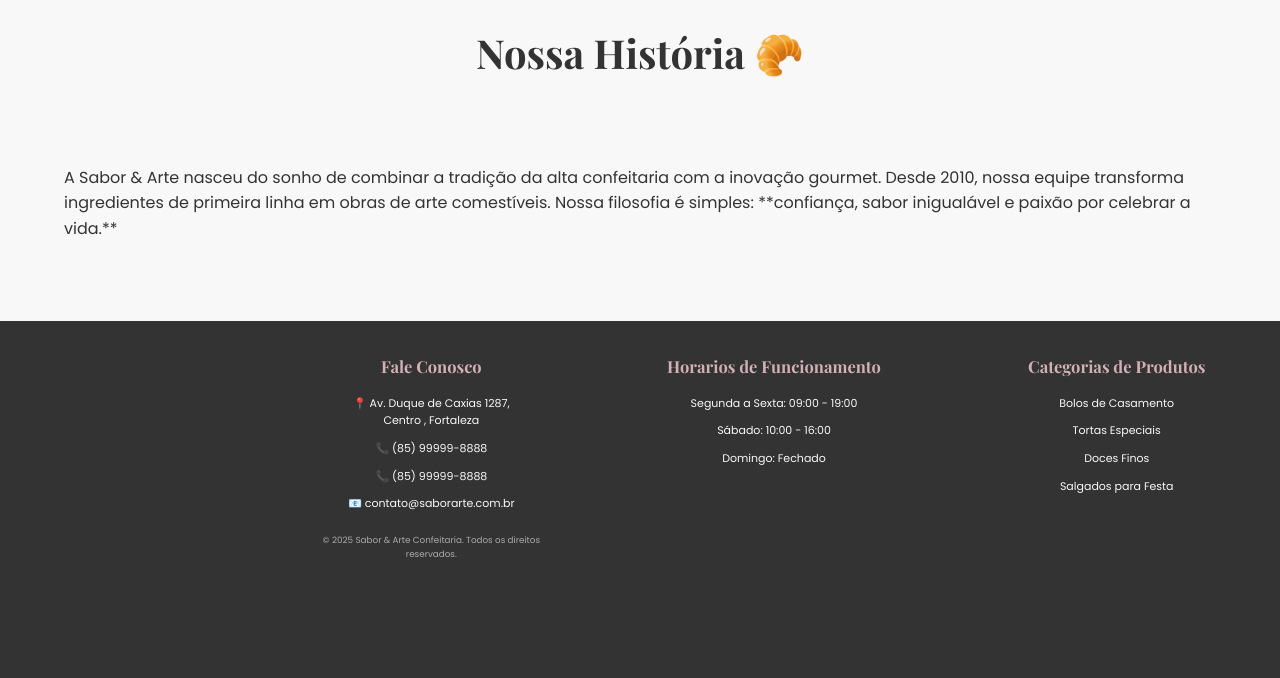
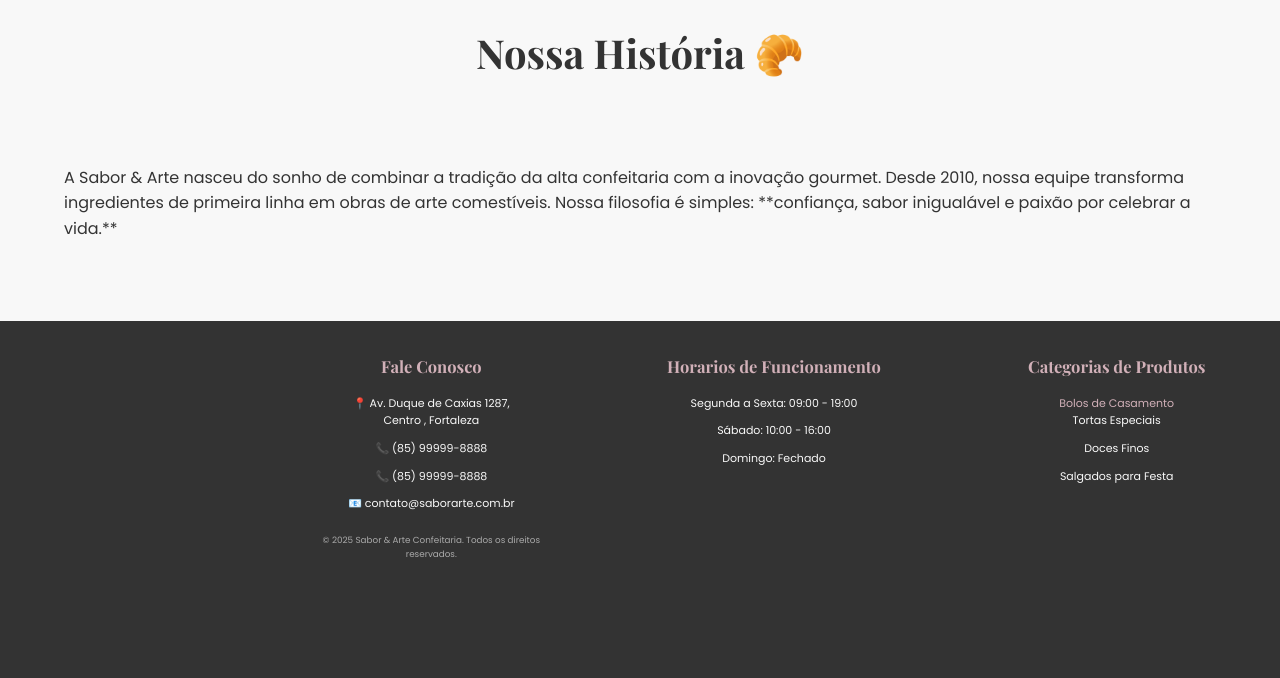
Before and after one commit to Marcal-Andre/Sabor-e-Arte, a website: page index.html in a window 1280 px wide. Shown: the part 5153-5831 px from the top of the page. Drawn offline with nearby package versions, Linux system fonts and the light colour scheme.

Commit message:
dando-espaçament

```diff
--- a/index.html
+++ b/index.html
@@ -28,6 +28,7 @@
     </header>
 
     <main>
+
         <section id="home" class="hero-banner">
             <div class="banner-content">
                 <h1>Sabor e Arte para Seus Momentos Especiais</h1>
@@ -240,7 +241,7 @@
 
         <div cvlass="Categorias de Produtos">
             <h3>Categorias de Produtos</h3>
-            <p>Bolos de Casamento</p>
+            <a href="">Bolos de Casamento</a>
             <p>Tortas Especiais</p>
             <p>Doces Finos</p>
             <p>Salgados para Festa</p>
```
